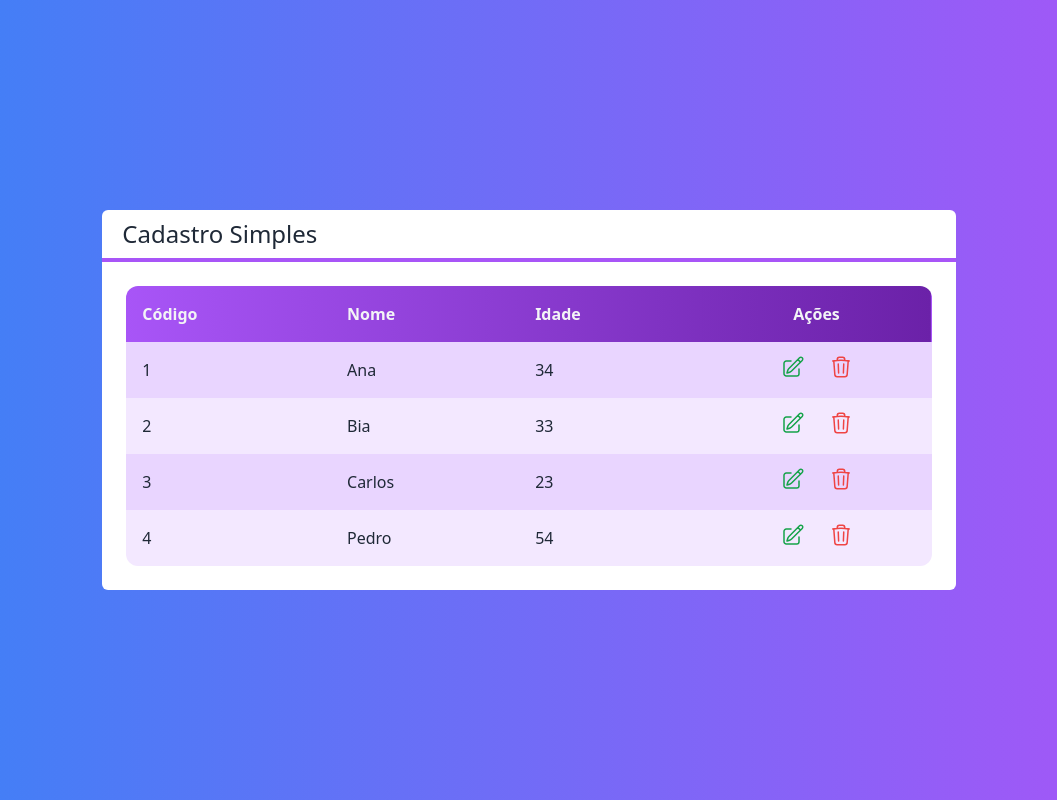
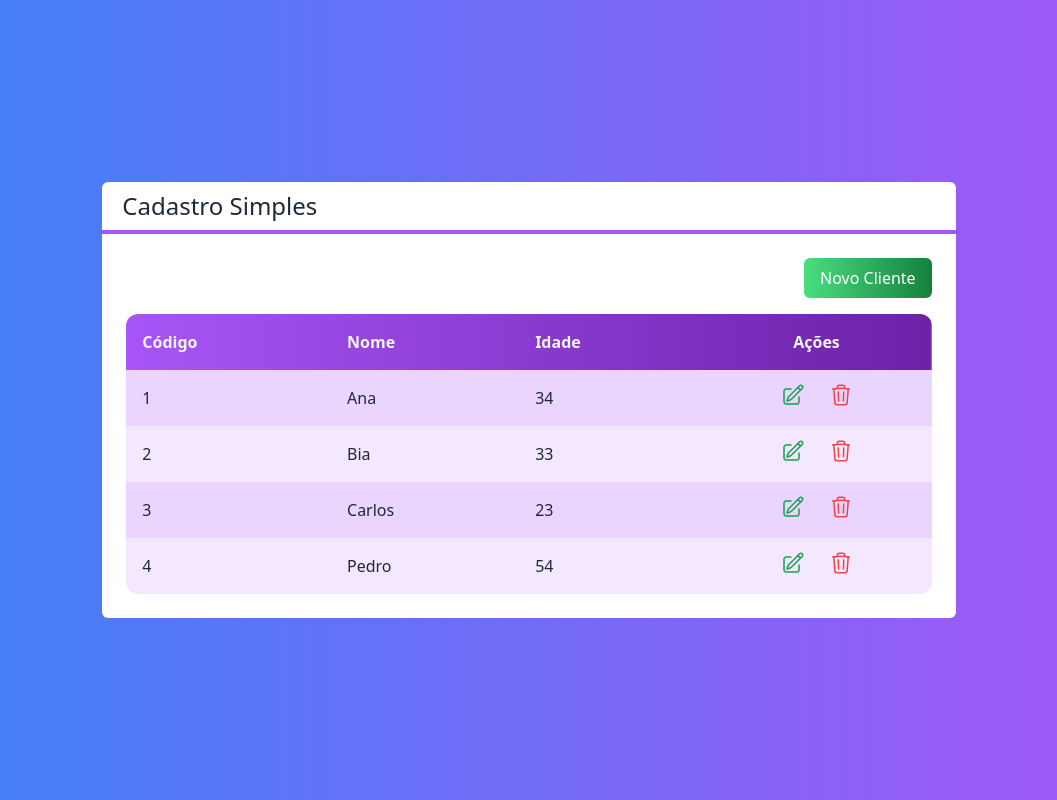
Before and after one commit to rbragadev/next-crud, a Next.js app: page / in a window 1280 px wide. Shown: the whole page, without its empty margins (111-1168 px from the left). Built offline with nearby package versions, Linux system fonts and the light colour scheme.

Commit message:
:rocket: feat: componente botao

```diff
--- /dev/null
+++ b/src/components/Botao.tsx
@@ -0,0 +1,22 @@
+interface BotaoProps {
+  children: any;
+  className?: string;
+  cor?: 'green' | 'blue' | 'gray';
+}
+
+export default function Botao(props: BotaoProps) {
+  const cor = props.cor ?? 'gray';
+
+  return (
+    <button
+      className={`
+  bg-gradient-to-r from-${cor}-400 to-${cor}-700
+  text-white px-4 py-2
+  rounded-md
+  ${props.className}
+  `}
+    >
+      {props.children}
+    </button>
+  );
+}
--- a/src/pages/index.tsx
+++ b/src/pages/index.tsx
@@ -3,6 +3,7 @@
 import Layout from '@/components/Layout';
 import Tabela from '@/components/Tabela';
 import Cliente from '@/core/Cliente';
+import Botao from '@/components/Botao';
 
 const inter = Inter({ subsets: ['latin'] });
 
@@ -32,6 +33,12 @@
    `}
     >
       <Layout titulo="Cadastro Simples">
+        <div className="flex justify-end">
+          <Botao cor="green" className="mb-4">
+            Novo Cliente
+          </Botao>
+        </div>
+
         <Tabela
           clientes={clientes}
           clienteSelecionado={clienteSelecionado}
--- a/tailwind.config.ts
+++ b/tailwind.config.ts
@@ -6,7 +6,11 @@
     './src/components/**/*.{js,ts,jsx,tsx,mdx}',
     './src/app/**/*.{js,ts,jsx,tsx,mdx}',
   ],
-
+  safelist: [
+    { pattern: /^bg-./ },
+    { pattern: /^to-./ },
+    { pattern: /^from-./ },
+  ],
   theme: {
     extend: {
       backgroundImage: {
```
